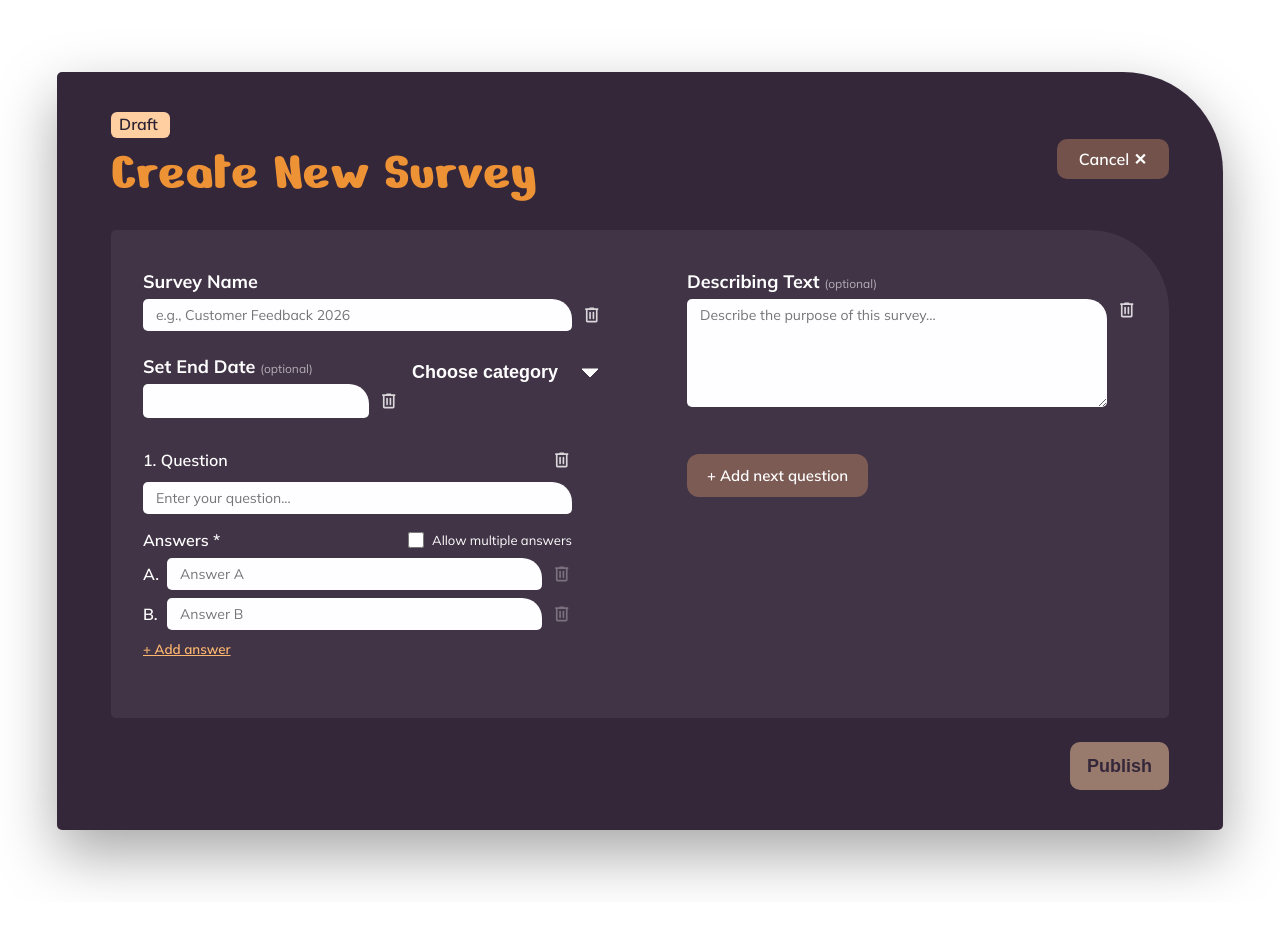
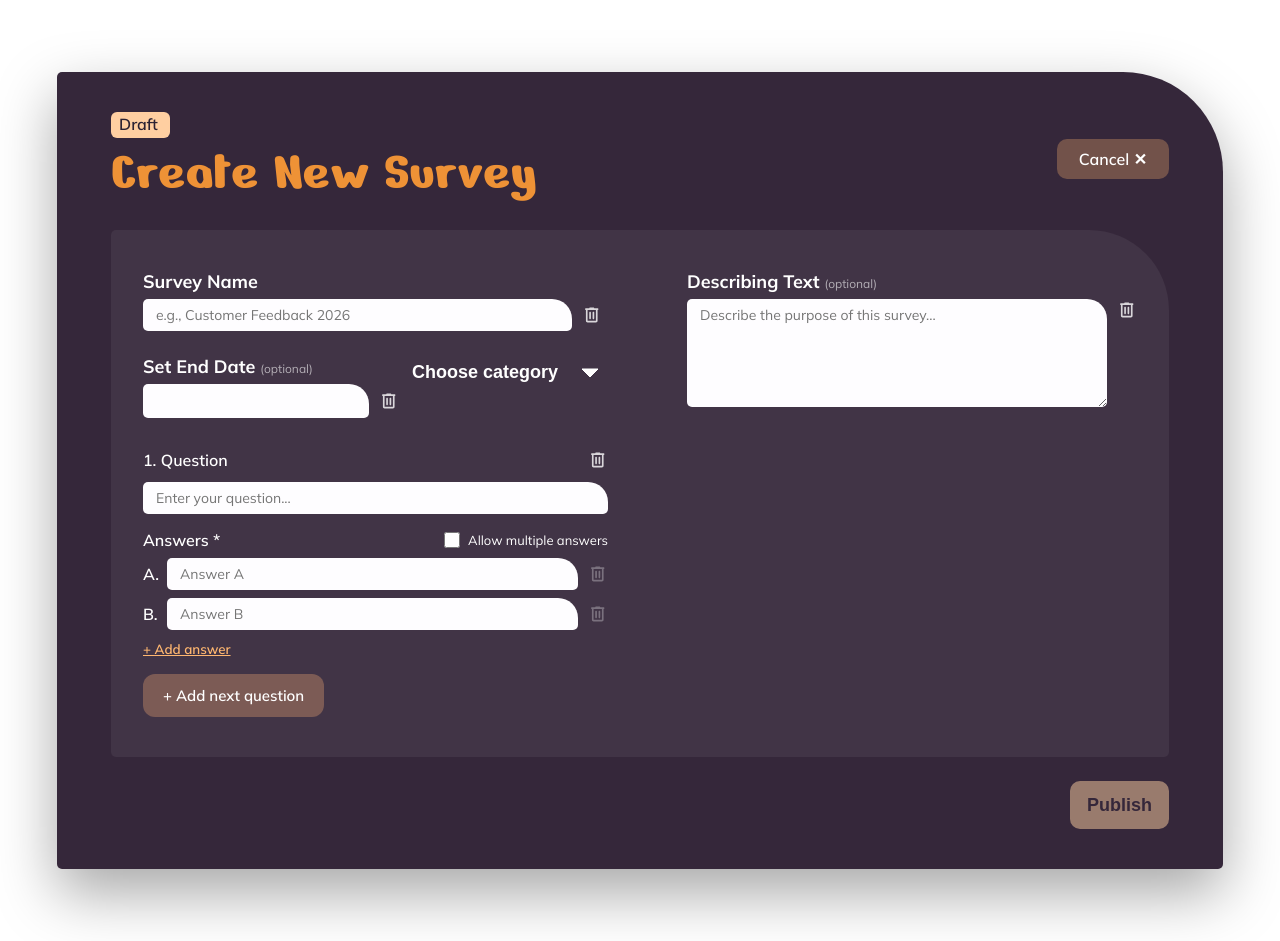
Before and after one commit to OguzHanYav/PollApp, an Angular app: page /create in a window 1280 px wide. Before the commit the page ends 902 px from the top, so only its background shows below. Built offline with nearby package versions, Linux system fonts and the light colour scheme; a web font is replaced by a local one.

Commit message:
Create New Survey fix : Add Question grid position and gap fixed

```diff
--- a/src/app/features/poll-create/poll-create.component.scss
+++ b/src/app/features/poll-create/poll-create.component.scss
@@ -96,7 +96,7 @@ $font-nokora: 'Nokora', sans-serif;
 .form-grid {
   display: grid;
   grid-template-columns: 1fr 1fr;
-  grid-template-rows: auto auto auto;
+  grid-template-rows: auto auto auto auto;
   column-gap: 32px;
   row-gap: 8px;
   background: rgba(255, 255, 255, 0.06);
@@ -111,7 +111,8 @@ $font-nokora: 'Nokora', sans-serif;
   grid-template-areas:
     "title desc"
     "meta  desc"
-    "questions addq";
+    "questions questions"
+    "addq addq";
 }
 
 .grid-title {
@@ -130,10 +131,11 @@ $font-nokora: 'Nokora', sans-serif;
   grid-area: questions;
 }
 
+// "Add next question" steht jetzt unterhalb aller Fragen-Blöcke,
+// über die volle Breite
 .grid-addq {
   grid-area: addq;
-  align-self: start;
-  margin-top: 12px;
+  margin-top: 8px;
 }
 
 .meta-row {
@@ -422,12 +424,14 @@ textarea {
 
 .questions-section {
   margin-top: 8px;
+  display: grid;
+  grid-template-columns: repeat(2, 1fr);
+  gap: 64px;
 }
 
 .question-block {
   border-radius: 16px;
-  margin-bottom: 20px;
-  max-width: 429px;
+  margin-bottom: 0;
 }
 
 .question-header {
@@ -640,6 +644,10 @@ textarea {
       "addq";
   }
 
+  .questions-section {
+    grid-template-columns: 1fr;
+  }
+
   .create-page {
     padding: 32px 16px;
   }
```
